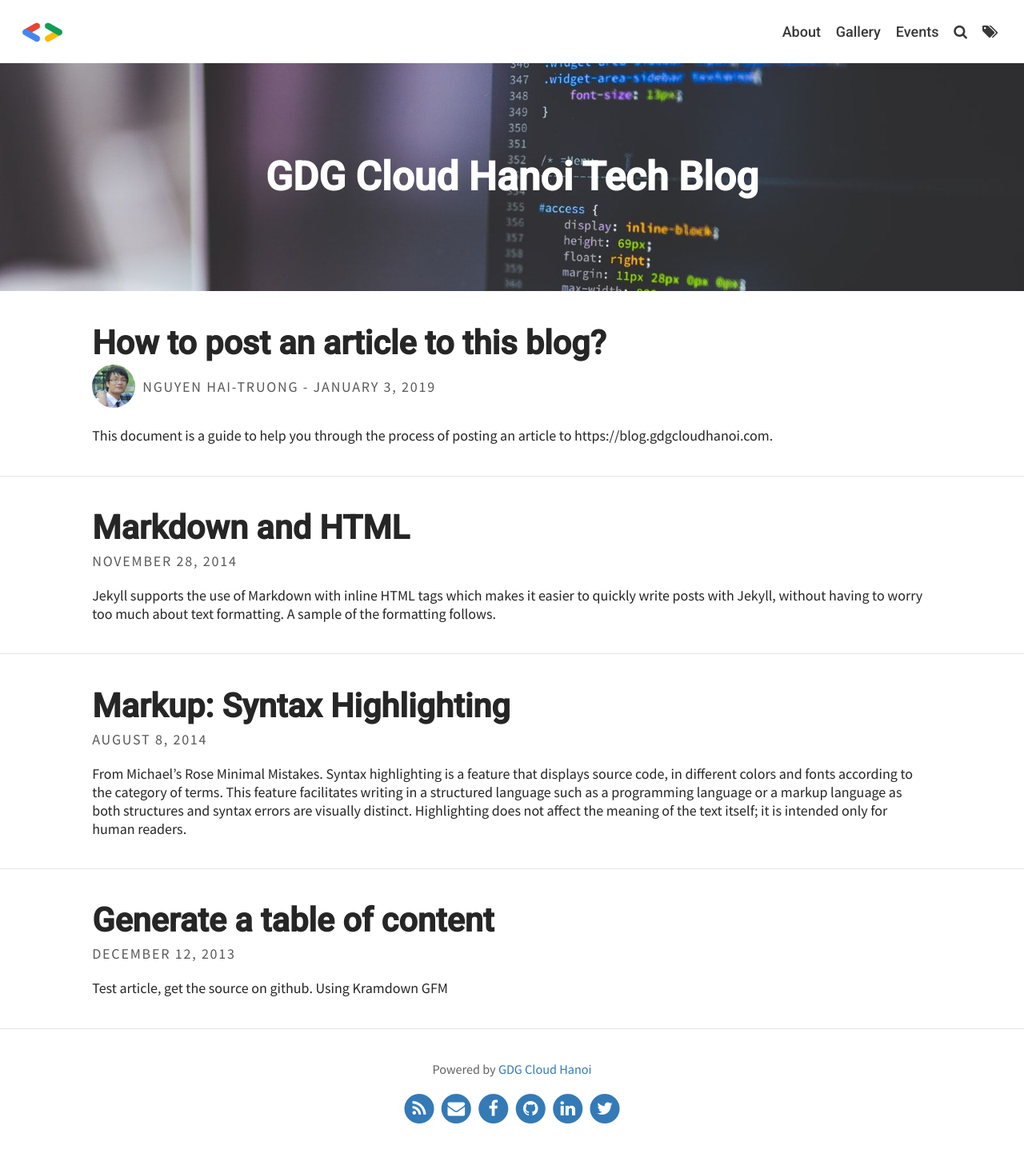
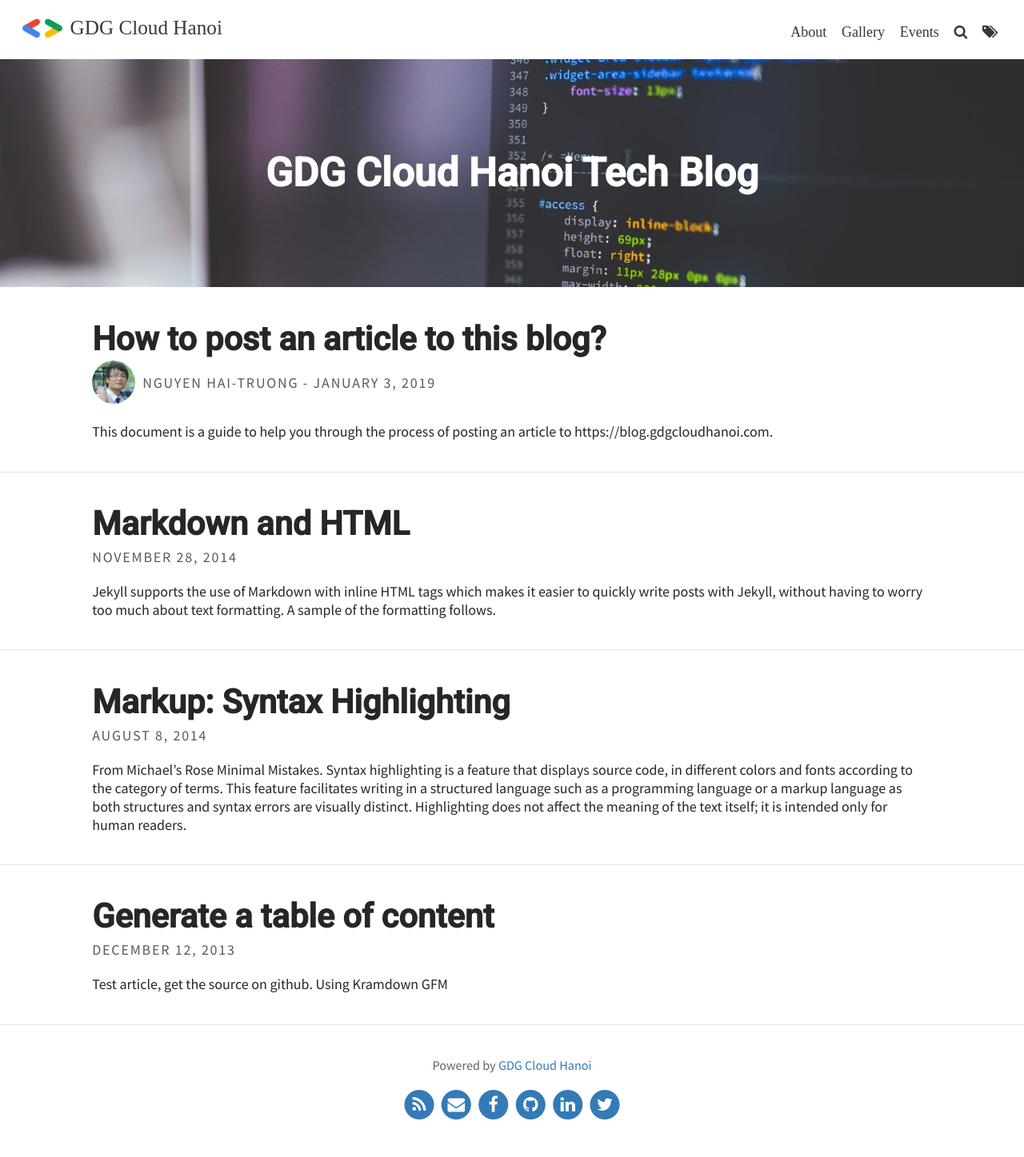
Before and after one commit to gdgcloudhanoi/gdgcloudhanoi.github.io, a Jekyll site: the page built from index.html, in a window 1280 px wide. Shown: the whole page at 80% size. Built offline with Jekyll 4.4.1, drawn with Linux system fonts in a browser that asks for light colours; some web fonts are replaced; the list of posts is cut into pages by our own code.

Commit message:
Insert header text of site
- Insert font Google Sans to blog
- Edit margin between logo-gdg and header-text

Signed-off-by: Nguyen Hai Truong <truongnh@vn.fujitsu.com>

```diff
--- a/_includes/head.html
+++ b/_includes/head.html
@@ -18,6 +18,7 @@
     <link rel="alternate" type="application/atom+xml" title="{{ site.title }}" href="{{ 'feed.xml' | absolute_url }}"/>
 
     <link href="https://fonts.googleapis.com/css?family=Roboto+Mono|Roboto+Slab:300|Roboto:500" rel="stylesheet">
+	<link href="https://fonts.googleapis.com/css?family=Google+Sans:100,300,400,500,700,900,100i,300i,400i,500i,700i,900i" rel="stylesheet">
 
 	{% if page.bootstrap %}
     <!-- Bootstrap-4.1.3 isolation CSS -->
--- a/_includes/navbar.html
+++ b/_includes/navbar.html
@@ -7,6 +7,12 @@
 			<img alt="logo img" class="avatar" src="{{ site.avatar | relative_url }}" />
 		</a>
         {% endif %}
+
+		<h1 class="site-title">
+                       <a aria-label="{{ site.title }}" href="{{ '/' | relative_url }}">
+        {{ site.title }}
+        </a>
+        </h1>
 
 	</div>
 
--- a/_sass/includes/_navbar.scss
+++ b/_sass/includes/_navbar.scss
@@ -16,7 +16,6 @@
 .site-header {
   //padding-bottom: 1%;
   padding: 2% 2% 1% 2%;
-  font-family: 'Roboto';
   background: $brand-color;
   display: inline-block;
   float: left;
@@ -33,14 +32,16 @@
 
   a {
     color: $header-link-color;
+    font-family: 'Google Sans';
   }
 
   .avatar {
     height: 3em;
     width: 3em;
     float: left;
-    margin-top: -13px;
+    margin-top: -18px;
     padding: 1px 1px;
+	margin-right: 8px;
   }
 
   .site-title {
```
